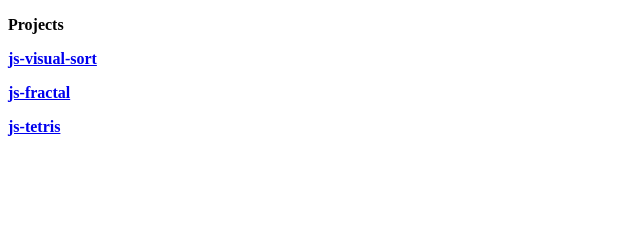
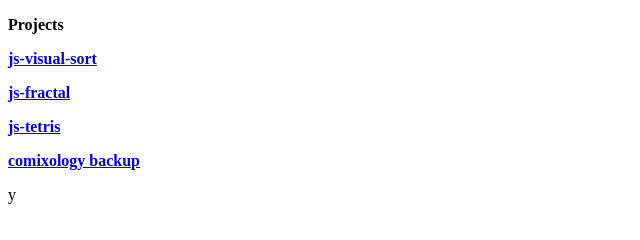
Before and after one commit to wayne-stewart/wayne-stewart.github.io, a plain HTML site: page index.html in a window 1280 px wide. Shown: the whole page, without its empty margins (0-640 px from the left). Drawn offline with Linux system fonts and the light colour scheme.

Commit message:
Update index.html

```diff
--- a/index.html
+++ b/index.html
@@ -9,5 +9,6 @@
   <p><a href="http://wayne-stewart.github.io/js-visual-sort">js-visual-sort</a></p>
   <p><a href="http://wayne-stewart.github.io/js-fractal">js-fractal</a></p>
   <p><a href="http://wayne-stewart.github.io/js-tetris">js-tetris</a></p>
+  <p><a href="http://wayne-stewart.github.io/comixology-backup.js">comixology backup</a></p>
 </body>
-</html>
+</html>y
```
Lines whose indentation alone changed are shown as unchanged.
